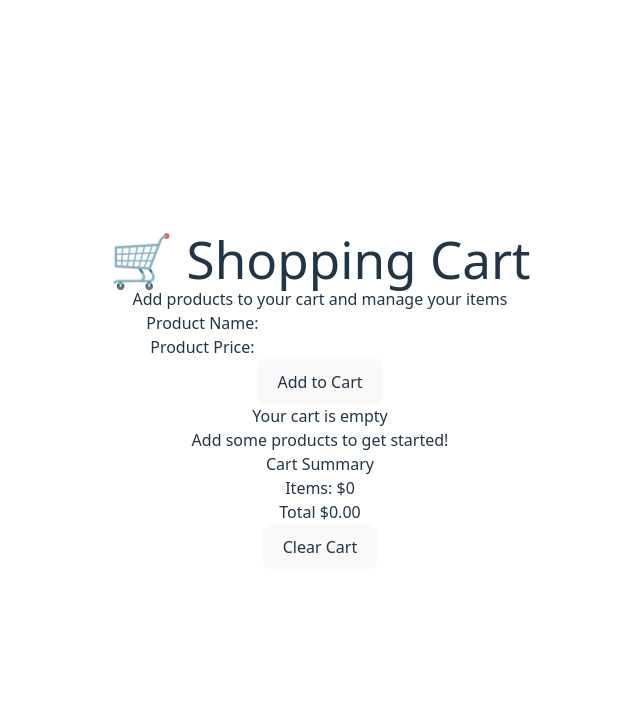
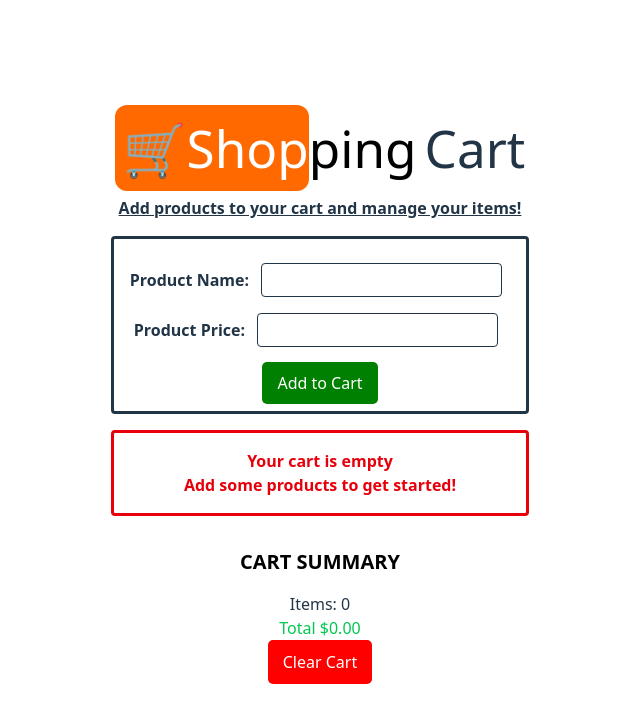
Before and after one commit to BrandonVLA/brandon-projects, a React (Vite) app in the folder shopping-cart/: page / in a window 1280 px wide. Shown: the top 722 px of the page, without its empty margins (320-960 px from the left). Built offline with nearby package versions, Linux system fonts and the light colour scheme.

Commit message:
Enhance UI and improve structure of shopping cart components with updated styles and formatting

```diff
--- a/shopping-cart/index.html
+++ b/shopping-cart/index.html
@@ -4,7 +4,7 @@
     <meta charset="UTF-8" />
     <link rel="icon" type="image/svg+xml" href="/vite.svg" />
     <meta name="viewport" content="width=device-width, initial-scale=1.0" />
-    <title>shopping-cart</title>
+    <title>Shopping Cart</title>
   </head>
   <body>
     <div id="root"></div>
--- a/shopping-cart/src/App.jsx
+++ b/shopping-cart/src/App.jsx
@@ -10,8 +10,8 @@ function App() {
   return (
     <div className="app">
       <header className="app-header">
-        <h1>🛒 Shopping Cart</h1>
-        <p>Add products to your cart and manage your items</p>
+        <h1 className="m-5"><span className="bg-white text-black pt-2 pb-2 pr-2  rounded-2xl"><span className="bg-orange-500 p-2 rounded-xl pr-0 text-white">🛒Shop</span>ping</span>Cart</h1>
+        <p className="font-bold underline">Add products to your cart and manage your items!</p>
       </header>
 
       <main className="app-main">
--- a/shopping-cart/src/components/CartSummary.jsx
+++ b/shopping-cart/src/components/CartSummary.jsx
@@ -16,17 +16,30 @@ function CartSummary({ total, onClearCart, productCount }) {
   };
 
   return (
-    <div className="cart-summary">
+    <div className="cart-summary summary-details m-2 p-2 ">
       <div className="summary-content">
-        <h2>Cart Summary</h2>
+        <h2 className="bg-white text-black uppercase text-xl font-bold rounded p-2 mb-2">
+          Cart Summary
+        </h2>
         <div className="summary-details">
-          <p className="item-count">Items: ${productCount}</p>
-          <p className="total-amount">Total ${total.toFixed(2)}</p>
+          <p className="item-count">Items: {productCount}</p>
+          <p className="total-amount text-green-500">
+            Total ${total.toFixed(2)}
+          </p>
         </div>
         <button
           onClick={handleClearCart}
           disabled={productCount === 0}
           className="clear-cart-button"
+          style={{
+            backgroundColor: "red",
+            color: "white",
+            padding: "10px 15px",
+            border: "none",
+            borderRadius: "5px",
+            cursor: "pointer",
+            hover: { backgroundColor: "darkred" },
+          }}
         >
           Clear Cart
         </button>
--- a/shopping-cart/src/components/ProductForm.jsx
+++ b/shopping-cart/src/components/ProductForm.jsx
@@ -28,10 +28,16 @@ function ProductForm({ onAddProduct }) {
   };
 
   return (
-    <form onSubmit={handleSubmit}  className="product-form">
+    <form
+      onSubmit={handleSubmit}
+      className="product-form text-center m-4 p-4 border-3 rounded"
+    >
       <div className="form-group">
-        <label htmlFor="productName">Product Name: </label>
+        <label htmlFor="productName" className="font-bold">
+          Product Name:{" "}
+        </label>
         <input
+          className="border rounded m-2 p-1 "
           id="productName"
           type="text"
           onChange={(e) => setProductName(e.target.value)}
@@ -40,9 +46,12 @@ function ProductForm({ onAddProduct }) {
         />
       </div>
 
-      <div className="form-group">
-        <label htmlFor="productPrice">Product Price: </label>
+      <div className="form-group mb-4">
+        <label htmlFor="productPrice" className="font-bold">
+          Product Price:{" "}
+        </label>
         <input
+          className="border rounded m-2 p-1"
           id="productPrice"
           type="text"
           onChange={(e) => setProductPrice(e.target.value)}
@@ -50,9 +59,22 @@ function ProductForm({ onAddProduct }) {
           required
         />
       </div>
-      <button type="submit" className="add-button">
+      <a
+        type="submit"
+        className="add-button"
+        onClick={handleSubmit}
+        style={{
+          backgroundColor: "green",
+          color: "white",
+          padding: "10px 15px",
+          border: "none",
+          borderRadius: "5px",
+          cursor: "pointer",
+          hover: { backgroundColor: "darkgreen" },
+        }}
+      >
         Add to Cart
-      </button>
+      </a>
     </form>
   );
 }
--- a/shopping-cart/src/components/ProductItem.jsx
+++ b/shopping-cart/src/components/ProductItem.jsx
@@ -14,13 +14,22 @@ function ProductItem({ product, index, onRemoveProduct }) {
   };
 
   return (
-    <div className="product-item">
-      <div className="product-info">
+    <div className="product-item m-2 p-2 border-2 rounded flex justify-between items-center">
+      <div className="product-info  text-center">
         <h3 className="product-name">{product.name}</h3>
         <p className="product-price">${product.price}</p>
       </div>
       <button
         onClick={handleRemove}
+        style={{
+          backgroundColor: "red",
+          color: "white",
+          padding: "10px 15px",
+          border: "none",
+          borderRadius: "5px",
+          cursor: "pointer",
+          hover: { backgroundColor: "darkred" },
+        }}
         className="remove-button"
         aria-label={`Remove ${product.name} from Cart`}
       >
--- a/shopping-cart/src/components/ProductList.jsx
+++ b/shopping-cart/src/components/ProductList.jsx
@@ -12,7 +12,7 @@ function ProductList({ products, onRemoveProduct }) {
 
   if (products.length === 0) {
     return (
-      <div className="empty-cart">
+      <div className="empty-cart text-red-600 font-bold m-4 p-4 border-3 rounded">
         <p>Your cart is empty</p>
         <p>Add some products to get started!</p>
       </div>
@@ -20,7 +20,7 @@ function ProductList({ products, onRemoveProduct }) {
   }
   return (
     <div className="product-list">
-      <h2>Your Cart Items</h2>
+      <h2>Your Cart Items:</h2>
       <div className="products-container">
         {products.map((product, index) => (
           <ProductItem
```
